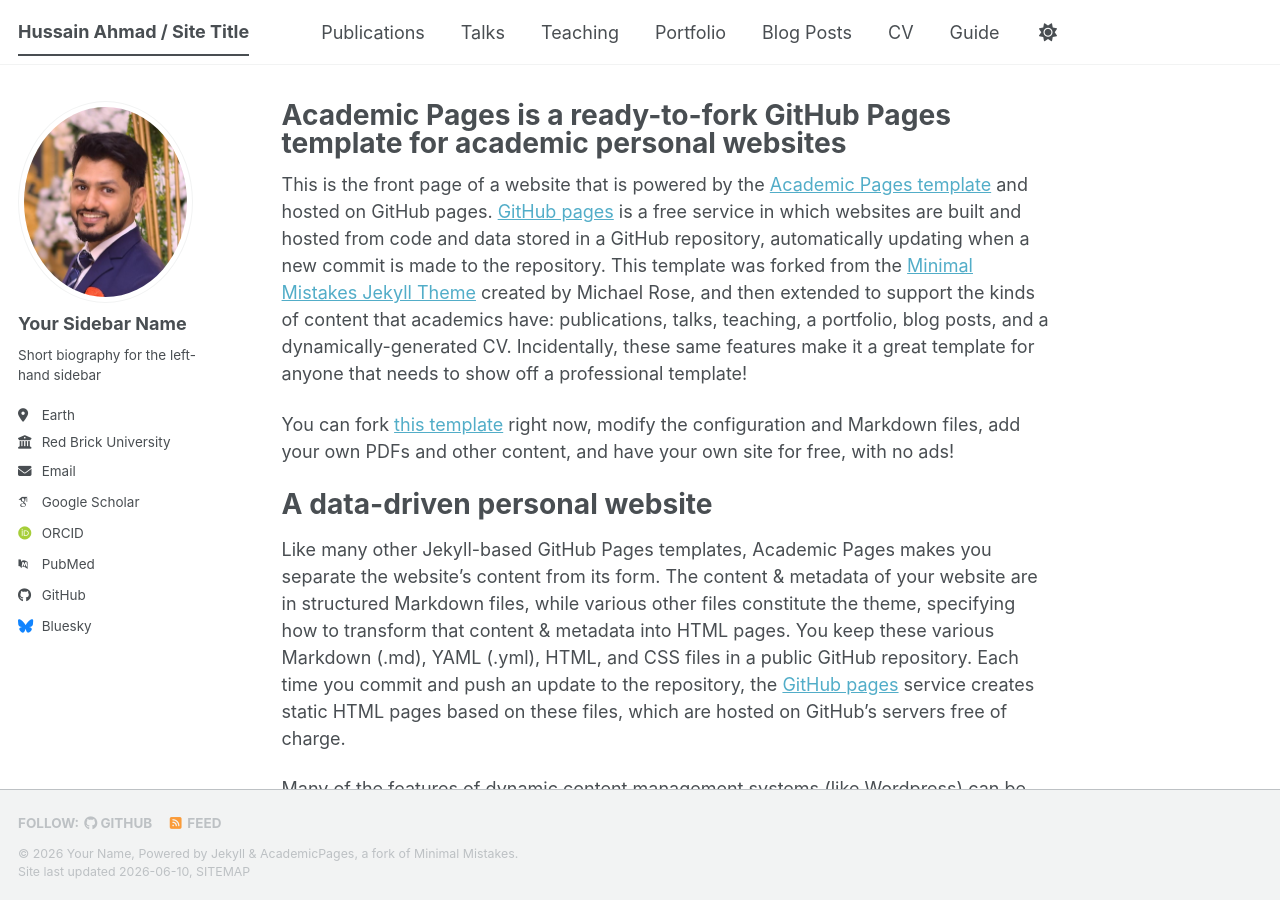
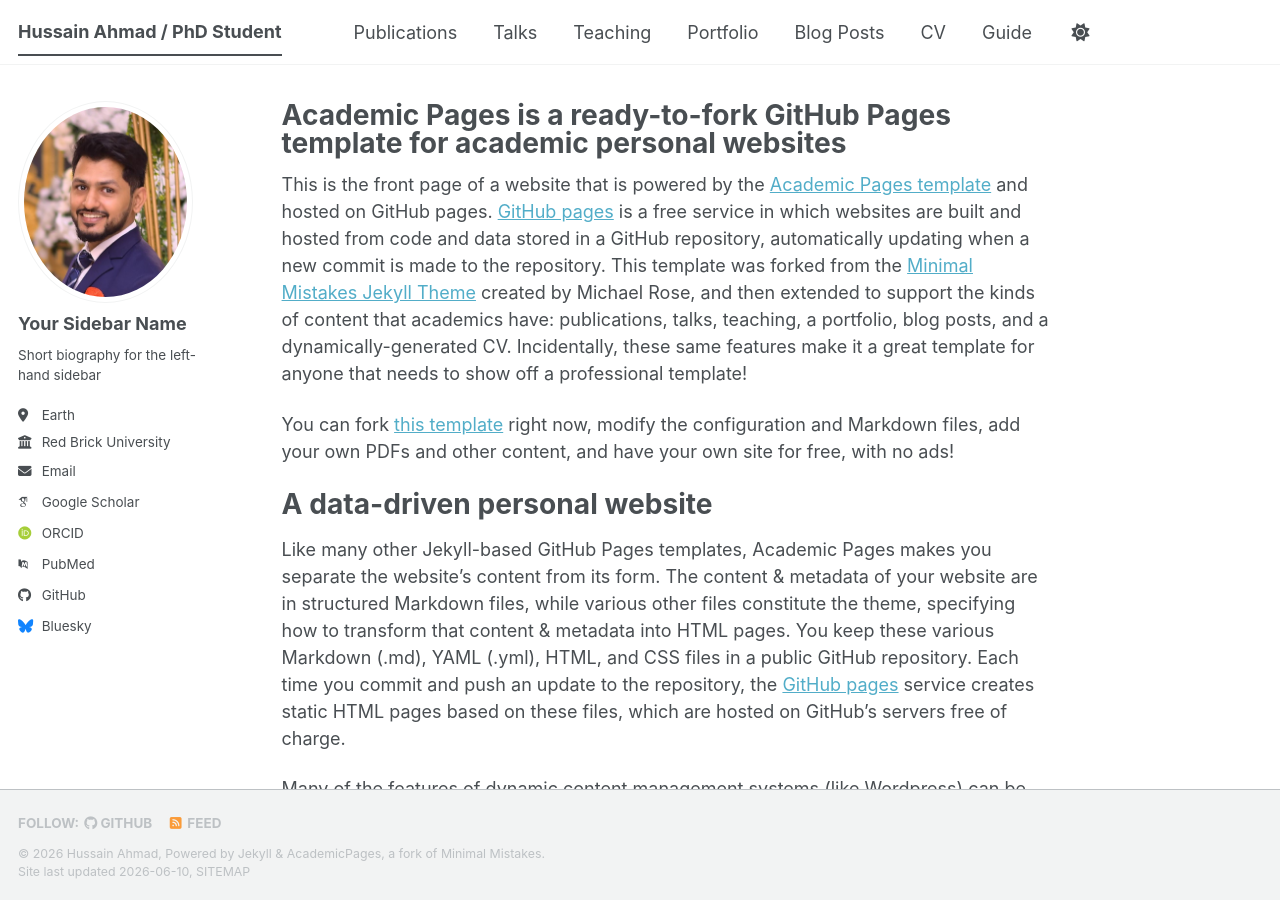
Before and after one commit to hussain1549/hussain15049.github.io, a Jekyll site: the page built from _pages/about.md, in a window 1280 px wide and 900 px high. Built offline with Jekyll 4.4.1, drawn with Linux system fonts in a browser that asks for light colours; some web fonts are replaced; a script bundle is joined from its source files by our own code; library files that are not in the unit come from our copies.

Commit message:
Update _config.yml

```diff
--- a/_config.yml
+++ b/_config.yml
@@ -9,14 +9,14 @@
 # Basic Site Settings
 locale                   : "en-US"
 site_theme               : "default" # The available themes options are "default", "air", "sunrise", "mint", "dirt" and "contrast"
-title                    : "Hussain Ahmad / Site Title"
+title                    : "Hussain Ahmad / PhD Student"
 title_separator          : "-"
-name                     : &name "Your Name"
+name                     : &name "Hussain Ahmad"
 description              : &description "Your Name's academic portfolio"   # Update this with a general description of your site, this is the default if not overridden by a page
 url                      : https://academicpages.github.io # The base hostname & protocol for your site e.g. "https://[your GitHub username].github.io",
                                                            # or if you already have some other page hosted on Github then use "https://[your GitHub username].github.io/[Your Repo Name]"
 baseurl                  : "" # the subpath of your site, e.g. "/blog"
-repository               : "academicpages/academicpages.github.io"
+repository               : "hussain15049.github.io"
 
 # Site Author - The following control what appear as part of the author content on the side bar.
 #               If a field is blank the icon and link will not appear, otherwise it will be shown.
@@ -30,7 +30,7 @@ author:
   location         : "Earth"
   employer         : "Red Brick University"
   uri              : # URL
-  email            : "none@example.org"
+  email            : "hussainbuic@gmail.com"
 
   # Academic websites
   academia         : # URL
```
